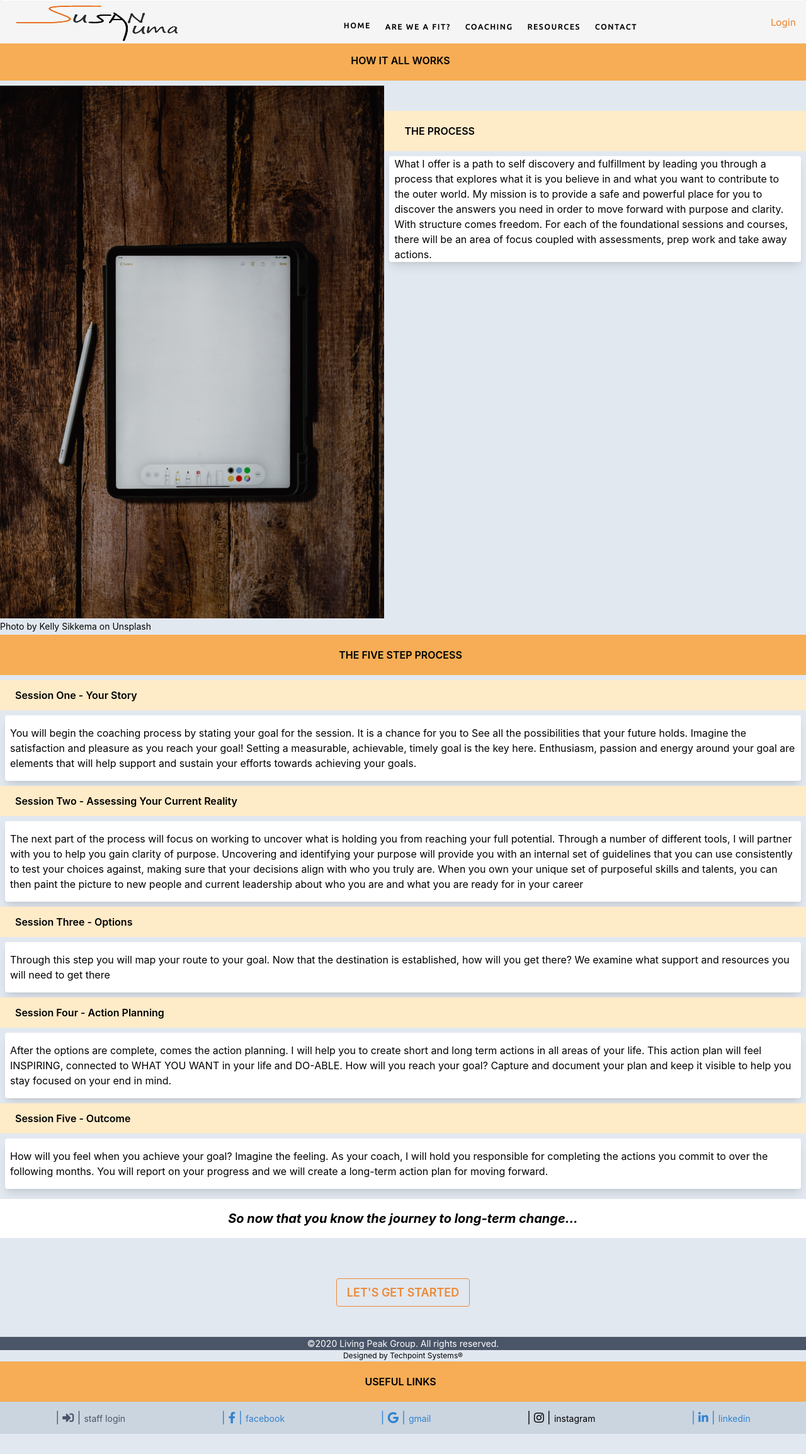
After one commit to jamesmukuya/LPG, a Flask app: page /coaching in a window 1280 px wide. The commit adds this page. Shown: the whole page at 63% size. Run offline with Flask 2, Linux system fonts and the light colour scheme; some libraries are stand-ins or nearby versions.

Commit message:
new contact form, coaching page + modifications

```diff
--- a/main/__init__.py
+++ b/main/__init__.py
@@ -26,8 +26,9 @@ from main.landingPage.route import landing_page
 from main.areWeAfit.route import areWeAfit_page
 from main.fileUpDownloads.route import download_file, upload_file
 from main.userAuth.route import user_auth
-#from main.userAuth.register import sign_up
+from main.coaching.route import coaching
 from main.resources.route import resources
+from main.contact.route import contact
 
 # blueprint routes registration
 app.register_blueprint(landing_page)
@@ -35,5 +36,6 @@ app.register_blueprint(areWeAfit_page)
 app.register_blueprint(download_file)
 app.register_blueprint(upload_file)
 app.register_blueprint(user_auth)
-#app.register_blueprint(sign_up)
+app.register_blueprint(coaching)
 app.register_blueprint(resources)
+app.register_blueprint(contact)
--- /dev/null
+++ b/main/coaching/route.py
@@ -0,0 +1,7 @@
+from flask import (Blueprint, render_template)
+
+coaching = Blueprint('coaching', __name__)
+
+@coaching.route("/coaching")
+def coaching_page():
+  return render_template('coaching/coaching.html', title='Coaching')
--- a/main/resources/route.py
+++ b/main/resources/route.py
@@ -52,7 +52,6 @@ def resources_page():
             # append the filenames
             #print(f)
             filename.append(f)
-    print(filename)
     #credentials = get_auth()
     #print(credentials[0],credentials[1],credentials[2])
     # if user is not logged in render this form to display on request
--- a/main/static/css/custom/body.css
+++ b/main/static/css/custom/body.css
@@ -71,6 +71,13 @@ form-div{
     padding-left: 1rem;
     padding-right: 1rem;
     z-index: 9999;
+}
+
+/* COACHING PAGE*/
+.how-it-works-wrapper{
+    display: flex;
+    margin-top:0.5rem;
+    margin-bottom:2px;
 }
 
 @media screen and (max-width:2560px) {
@@ -177,4 +184,8 @@ form-div{
     .register-btn-div button {
         margin-bottom: 1rem;
     }
+    .how-it-works-wrapper{
+        display: flex;
+        flex-direction: column;
+    }
 }
--- a/main/templates/base/base.html
+++ b/main/templates/base/base.html
@@ -15,6 +15,7 @@
     <link
       href="https://cdnjs.cloudflare.com/ajax/libs/font-awesome/5.11.2/css/all.min.css"
       rel="stylesheet"/>
+    <link href="https://fonts.googleapis.com/icon?family=Material+Icons" rel="stylesheet">
     <link rel="stylesheet" type="text/css"
       href="{{ url_for('static', filename='css/tailwind/tailwind.min.css') }}"/>
       {#
@@ -47,8 +48,8 @@
       <div id="btnDiv" class="nav-links">
         <button class="nav_btn active"><a href="{{url_for('landing_page.index')}}">HOME</a></button>
         <button class="nav_btn"><a href="{{url_for('areWeAfit_page.index')}}">ARE WE A FIT?</a></button>
+        <button class="nav_btn"><a href="{{url_for('coaching.coaching_page')}}">COACHING</a></button>
         <!--
-          <button class="btn"><a href="#">COACHING</a></button>
           <button class="btn"><a href="#">SPEAKING</a></button>
           <button class="btn"><a href="#">BLOG</a></button>
         -->
@@ -56,7 +57,7 @@
         <button class="nav_btn"><a href="{{url_for('upload_file.upload')}}">UPLOAD RESOURCE</a></button>
         {% endif %}
         <button class="nav_btn"><a href="{{url_for('resources.resources_page')}}">RESOURCES</a></button>
-        <button class="nav_btn"><a href="#">CONTACT</a></button>
+        <button class="nav_btn"><a href="{{url_for('contact.contact_page')}}">CONTACT</a></button>
       </div>
       <div class="flex justify-end">
         <div id="navBurger" class="burger">
--- /dev/null
+++ b/main/templates/coaching/coaching.html
@@ -0,0 +1,140 @@
+{% extends "base/base.html" %}
+{% block title %} {{title}} {% endblock title %}
+
+{% block stylesheets %}
+<link rel="stylesheet" type="text/css" href="{{ url_for('static', filename='css/custom/body.css') }}" />
+{% endblock stylesheets %}
+
+{% block content %}
+
+<div class="flex-col">
+  <!-- How it works header -->
+  <div class="w-full bg-orange-400 text-center py-4 lg:px-4">
+    <div class="p-2 bg-transparent items-center leading-none lg:rounded-full flex lg:inline-flex" role="">
+      <span class="text-black font-semibold mr-2 text-center flex-auto">HOW IT ALL WORKS</span>
+    </div>
+  </div>
+
+  <!-- How it works pic and statement-->
+  <div class="how-it-works-wrapper">
+    <!--Pic-->
+    <div class="how-it-works-pic">
+      <img src="{{ url_for('static', filename='images/coaching/kelly-sikkema-kDN490mHVjI-unsplash.jpg') }}"
+        alt="how it works pic">
+      <span class="text-sm">Photo by Kelly Sikkema on Unsplash</span>
+    </div>
+    <!-- Statement -->
+    <div class="flex-col content-center py-8 h-full">
+      <div class="w-full bg-orange-200 py-4 lg:px-4 mr-2 my-2">
+        <div class="p-2 bg-transparent items-center leading-none lg:rounded-full" role="">
+          <span class="text-black font-semibold mx-2 text-center">THE PROCESS</span>
+        </div>
+      </div>
+      <div class="flex how-it-works-statement rounded shadow-lg bg-white items-center mx-2">
+        <p class="px-2">
+          What I offer is a path to self discovery and fulfillment by leading you through a process that explores what it
+          is you believe in and what you want to contribute to the outer world. My mission is to provide a safe and
+          powerful place for you to discover the answers you need in order to move forward with purpose and clarity.
+          With structure comes freedom. For each of the foundational sessions and courses, there will be an area of focus
+          coupled with assessments, prep work and take away actions.
+        </p>
+      </div>
+    </div>
+  </div>
+  <!-- Five step process header -->
+  <div class="w-full bg-orange-400 text-center py-4 lg:px-4">
+    <div class="p-2 bg-transparent items-center leading-none lg:rounded-full flex lg:inline-flex" role="">
+      <span class="text-black font-semibold mr-2 text-center flex-auto">THE FIVE STEP PROCESS</span>
+    </div>
+  </div>
+  <!-- Five step process-->
+  <!-- session one-->
+  <div class="w-full bg-orange-200 py-4 lg:px-4 mr-2 my-2">
+    <div class=" bg-transparent items-center leading-none lg:rounded-full" role="">
+      <span class="text-black font-semibold mx-2 text-center">Session One - Your Story</span>
+    </div>
+  </div>
+  <!-- Session one content-->
+  <div class="flex five-step-process rounded shadow-lg bg-white items-center mx-2">
+    <p class="px-2 py-4">
+      You will begin the coaching process by stating your goal for the session. It is a chance for you to See all the
+      possibilities that your future holds. Imagine the satisfaction and pleasure as you reach your goal! Setting a
+      measurable, achievable, timely goal is the key here. Enthusiasm, passion and energy around your goal are elements
+      that will help support and sustain your efforts towards achieving your goals.
+    </p>
+  </div>
+  <!-- session two-->
+  <div class="w-full bg-orange-200 py-4 lg:px-4 mr-2 my-2">
+    <div class="bg-transparent items-center leading-none lg:rounded-full" role="">
+      <span class="flex text-black font-semibold mx-2">Session Two - Assessing Your Current Reality</span>
+    </div>
+  </div>
+  <!-- Session two content-->
+  <div class="flex five-step-process rounded shadow-lg bg-white items-center mx-2">
+    <p class="px-2 py-4">
+      The next part of the process will focus on working to uncover what is holding you from reaching your full
+      potential. Through a number of different tools, I will partner with you to help you gain clarity of purpose.
+      Uncovering and identifying your purpose will provide you with an internal set of guidelines that you can use
+      consistently to test your choices against, making sure that your decisions align with who you truly are. When you
+      own your unique set of purposeful skills and talents, you can then paint the picture to new people and current
+      leadership about who you are and what you are ready for in your career
+    </p>
+  </div>
+  <!-- session three-->
+  <div class="w-full bg-orange-200 py-4 lg:px-4 mr-2 my-2">
+    <div class=" bg-transparent items-center leading-none lg:rounded-full" role="">
+      <span class="text-black font-semibold mx-2 text-center">Session Three - Options</span>
+    </div>
+  </div>
+  <!-- Session three content-->
+  <div class="flex five-step-process rounded shadow-lg bg-white items-center mx-2">
+    <p class="px-2 py-4">
+      Through this step you will map your route to your goal. Now that the destination is established, how will you get
+      there? We examine what support and resources you will need to get there
+    </p>
+  </div>
+  <!-- session four-->
+  <div class="w-full bg-orange-200 py-4 lg:px-4 mr-2 my-2">
+    <div class=" bg-transparent items-center leading-none lg:rounded-full" role="">
+      <span class="text-black font-semibold mx-2 text-center">Session Four - Action Planning</span>
+    </div>
+  </div>
+  <!-- Session four content-->
+  <div class="flex five-step-process rounded shadow-lg bg-white items-center mx-2">
+    <p class="px-2 py-4">
+      After the options are complete, comes the action planning. I will help you to create short and long term actions
+      in all areas of your life. This action plan will feel INSPIRING, connected to WHAT YOU WANT in your life and
+      DO-ABLE. How will you reach your goal? Capture and document your plan and keep it visible to help you stay focused
+      on your end in mind.
+    </p>
+  </div>
+  <!-- session five-->
+  <div class="w-full bg-orange-200 py-4 lg:px-4 mr-2 my-2">
+    <div class=" bg-transparent items-center leading-none lg:rounded-full" role="">
+      <span class="text-black font-semibold mx-2 text-center">Session Five - Outcome</span>
+    </div>
+  </div>
+  <!-- Session five content-->
+  <div class="flex five-step-process rounded shadow-lg bg-white items-center mx-2 mb-2">
+    <p class="px-2 py-4">
+      How will you feel when you achieve your goal? Imagine the feeling. As your coach, I will hold you responsible for
+      completing the actions you commit to over the following months. You will report on your progress and we will
+      create a long-term action plan for moving forward.
+    </p>
+  </div>
+  <!-- Closing remarks -->
+  <div class="bg-white font-bold italic text-xl text-center mt-4 py-4 lg:px-4">
+    So now that you know the journey to long-term change...
+  </div>
+  <!-- Next step-->
+  <div class="next-step-div">
+    <a href="{{url_for('coaching.coaching_page')}}">
+      <button class="bg-transparent hover:bg-orange-400 text-lg text-orange-500 font-semibold
+					hover:text-black py-2 px-4 border border-orange-500 hover:border-transparent rounded">
+        LET'S GET STARTED
+      </button>
+    </a>
+  </div>
+</div>
+
+{% endblock content %}
```
Also changed, not shown: main/contact/route.py (added, +47 -0 lines), main/templates/areWeAfitHtml/are-we-a-fit.html (+6 -4 lines), main/templates/contact/contact.html (added, +66 -0 lines), main/templates/landingPageHtml/landing-page.html (+3 -6 lines), main/templates/resources/resources.html (+6 -11 lines), main/coaching/__init__.py (added), main/contact/__init__.py (added), main/static/images/coaching/kelly-sikkema-kDN490mHVjI-unsplash.jpg (added).
